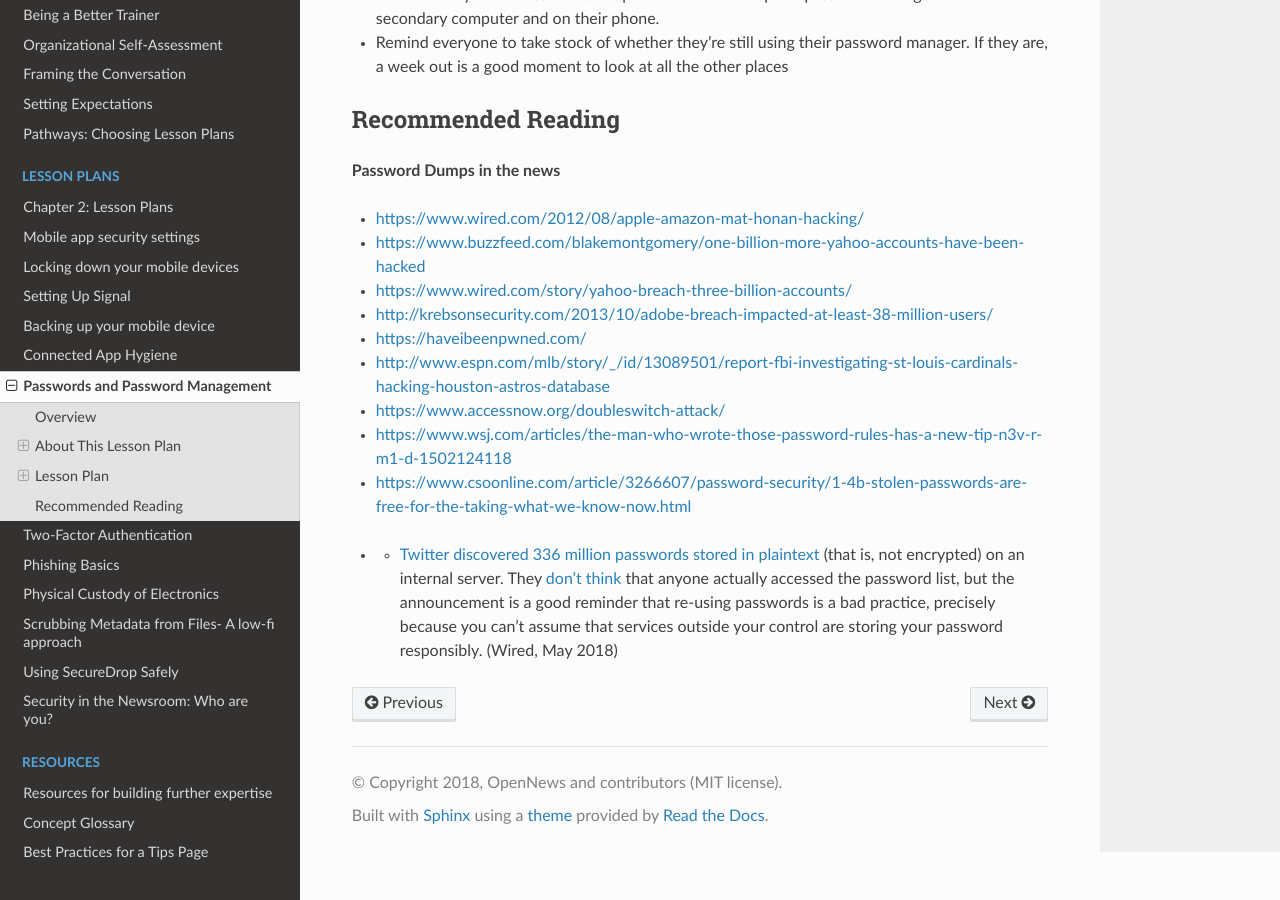
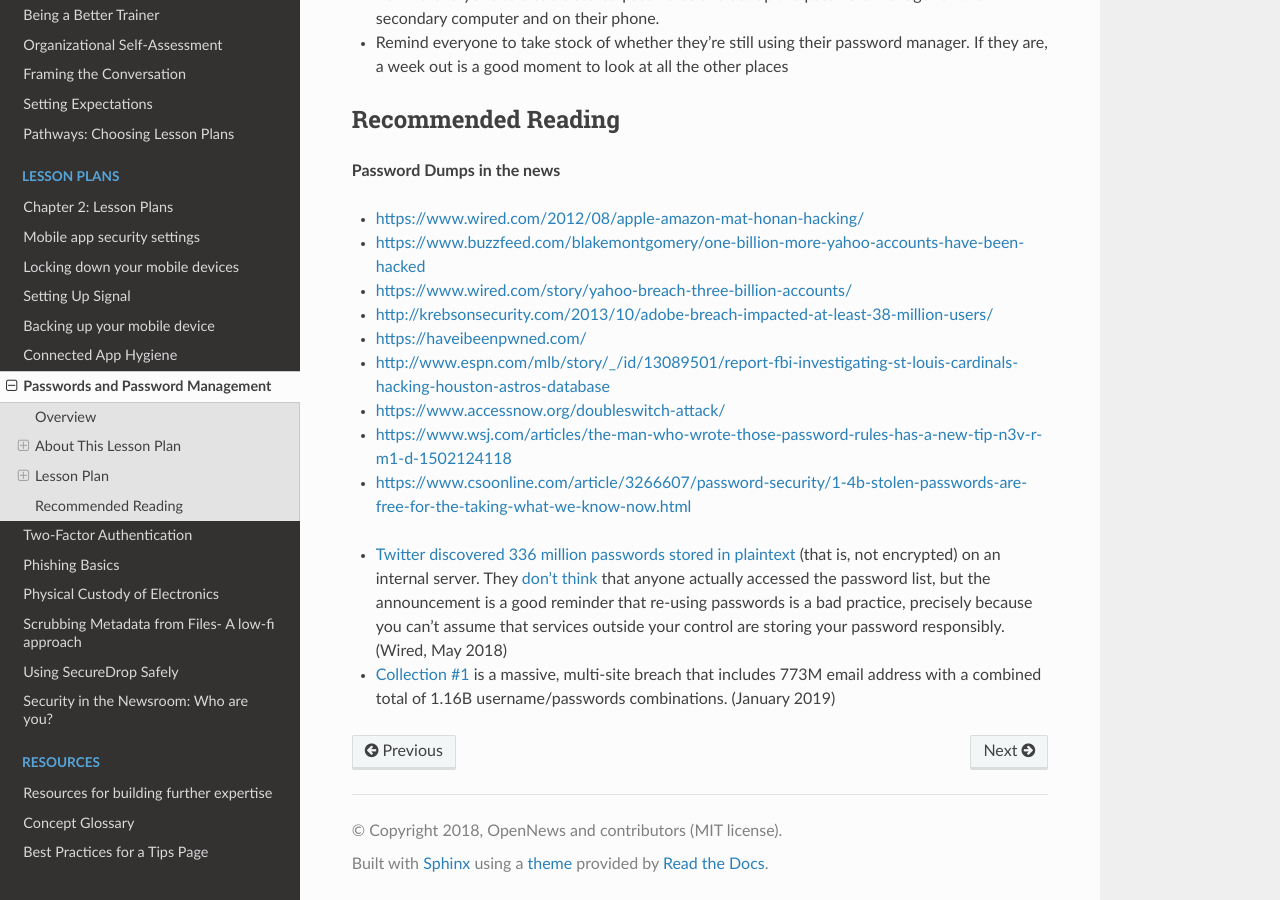
Before and after one commit to OpenNewsLabs/field-guide-security-training-newsroom, a Sphinx documentation site: the page built from docs/Chapter02-06-Passwords.md, in a window 1280 px wide and 900 px high, scrolled down 8132 px. Built offline with Sphinx 7.4.7 and the Read the Docs theme 2.0.0, drawn with Linux system fonts in a browser that asks for light colours.

Commit message:
Update Chapter02-06-Passwords.md

```diff
--- a/docs/Chapter02-06-Passwords.md
+++ b/docs/Chapter02-06-Passwords.md
@@ -218,4 +218,5 @@
 -   <https://www.accessnow.org/doubleswitch-attack/>
 -   <https://www.wsj.com/articles/the-man-who-wrote-those-password-rules-has-a-new-tip-n3v-r-m1-d-1502124118>
 -   <https://www.csoonline.com/article/3266607/password-security/1-4b-stolen-passwords-are-free-for-the-taking-what-we-know-now.html>
-+ + [Twitter discovered 336 million passwords stored in plaintext](https://www.wired.com/story/change-your-twitter-password-right-now/) (that is, not encrypted) on an internal server. They [don't think](https://blog.twitter.com/official/en_us/topics/company/2018/keeping-your-account-secure.html) that anyone actually accessed the password list, but the announcement is a good reminder that re-using passwords is a bad practice, precisely because you can't assume that services outside your control are storing your password responsibly. (Wired, May 2018)
++  [Twitter discovered 336 million passwords stored in plaintext](https://www.wired.com/story/change-your-twitter-password-right-now/) (that is, not encrypted) on an internal server. They [don't think](https://blog.twitter.com/official/en_us/topics/company/2018/keeping-your-account-secure.html) that anyone actually accessed the password list, but the announcement is a good reminder that re-using passwords is a bad practice, precisely because you can't assume that services outside your control are storing your password responsibly. (Wired, May 2018)
++  [Collection #1](https://www.troyhunt.com/the-773-million-record-collection-1-data-reach/) is a massive, multi-site breach that includes 773M email address with a combined total of 1.16B username/passwords combinations. (January 2019)
```
